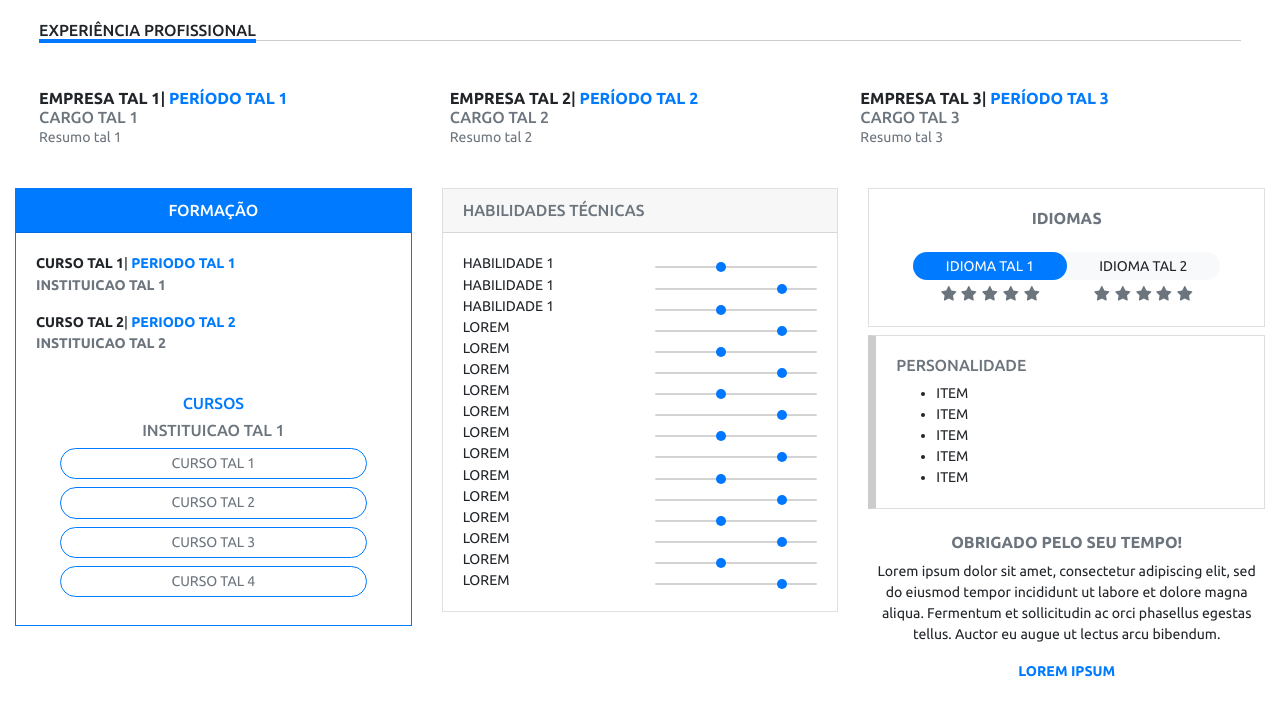
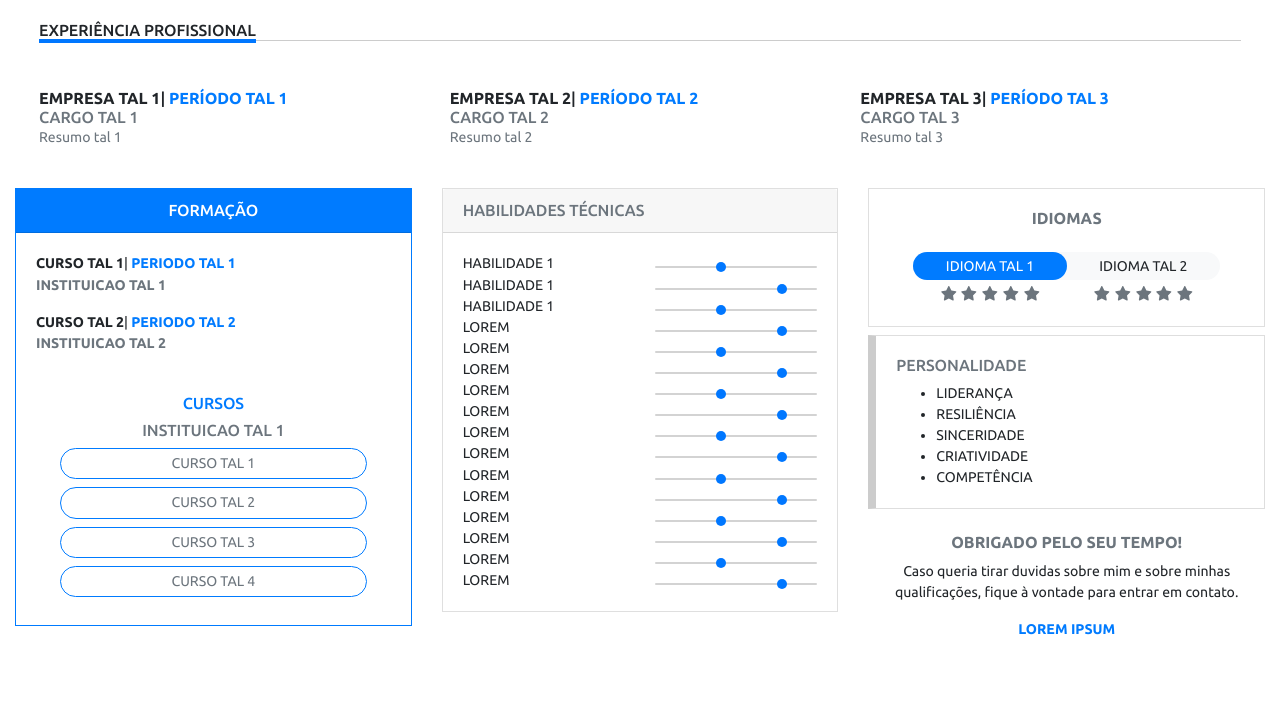
Before and after one commit to gurjao/curriculum, a website: page index.html in a window 1280 px wide. Shown: the part 389-1095 px from the top of the page. After the commit the page ends 1053 px from the top, so only its background shows below. Drawn offline with Linux system fonts and the light colour scheme.

Commit message:
Atualizando JSON

```diff
--- a/index.html
+++ b/index.html
@@ -199,17 +199,17 @@
 					<div class="card-body">
 						<h6 class="text-muted">Personalidade</h6>
 						<ul class="m-0">
-							<li>Item</li>
-							<li>Item</li>
-							<li>Item</li>
-							<li>Item</li>
-							<li>Item</li>
+							<li id="personalidade1">Item</li>
+							<li id="personalidade2">Item</li>
+							<li id="personalidade3">Item</li>
+							<li id="personalidade4">Item</li>
+							<li id="personalidade5">Item</li>
 						</ul>
 					</div>
 				</div>
 				<div class="mt-4 text-center">
 					<h6 class="text-muted text-uppercase"><strong>Obrigado pelo seu tempo!</strong></h6>
-					<p>Lorem ipsum dolor sit amet, consectetur adipiscing elit, sed do eiusmod tempor incididunt ut labore et dolore magna aliqua. Fermentum et sollicitudin ac orci phasellus egestas tellus. Auctor eu augue ut lectus arcu bibendum.</p>
+					<p id="agradecimento">Lorem ipsum dolor sit amet, consectetur adipiscing elit, sed do eiusmod tempor incididunt ut labore et dolore magna aliqua. Fermentum et sollicitudin ac orci phasellus egestas tellus. Auctor eu augue ut lectus arcu bibendum.</p>
 					<strong class="text-primary text-uppercase">Lorem ipsum</strong>
 				</div>
 			</div>
```
